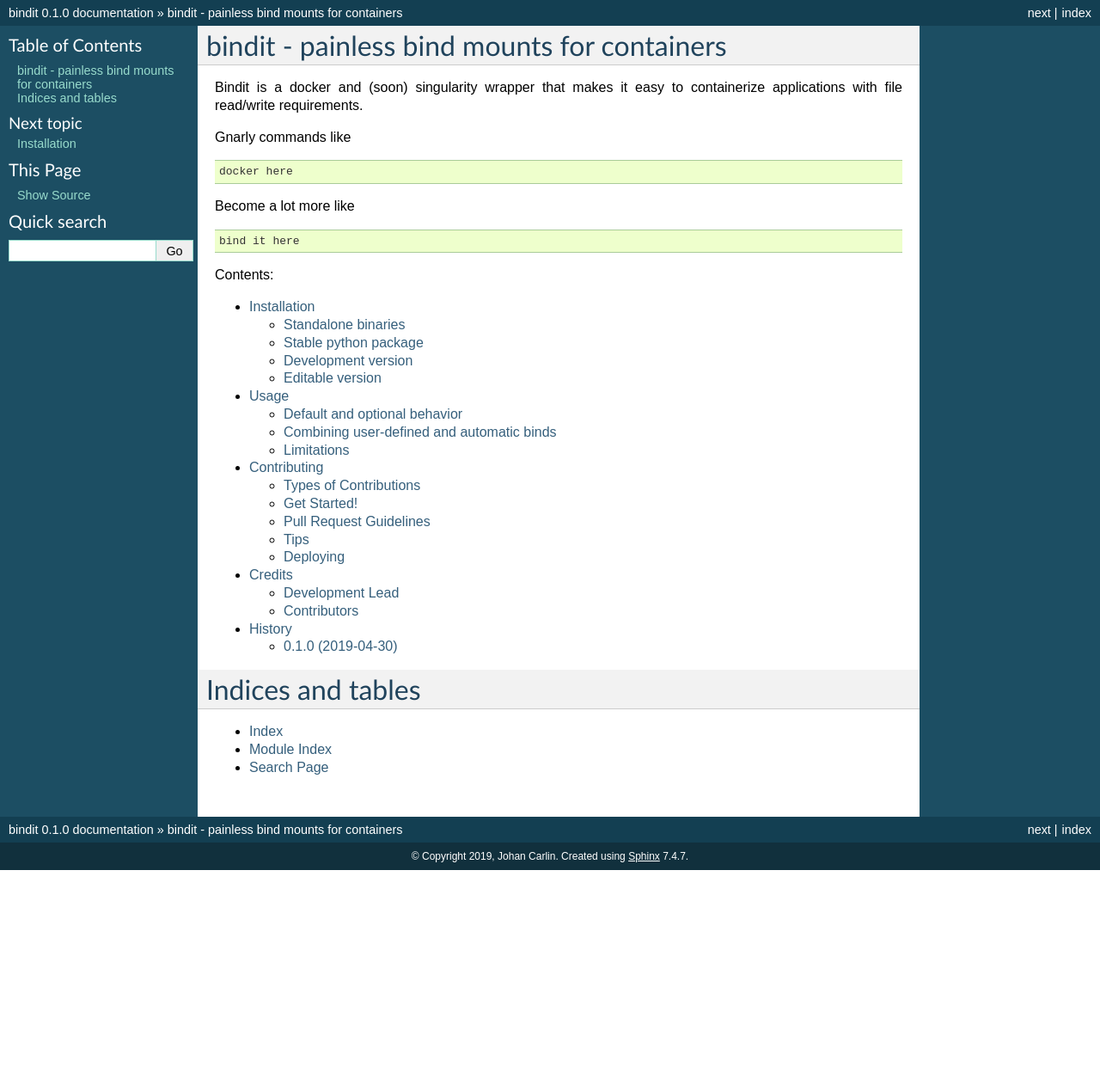
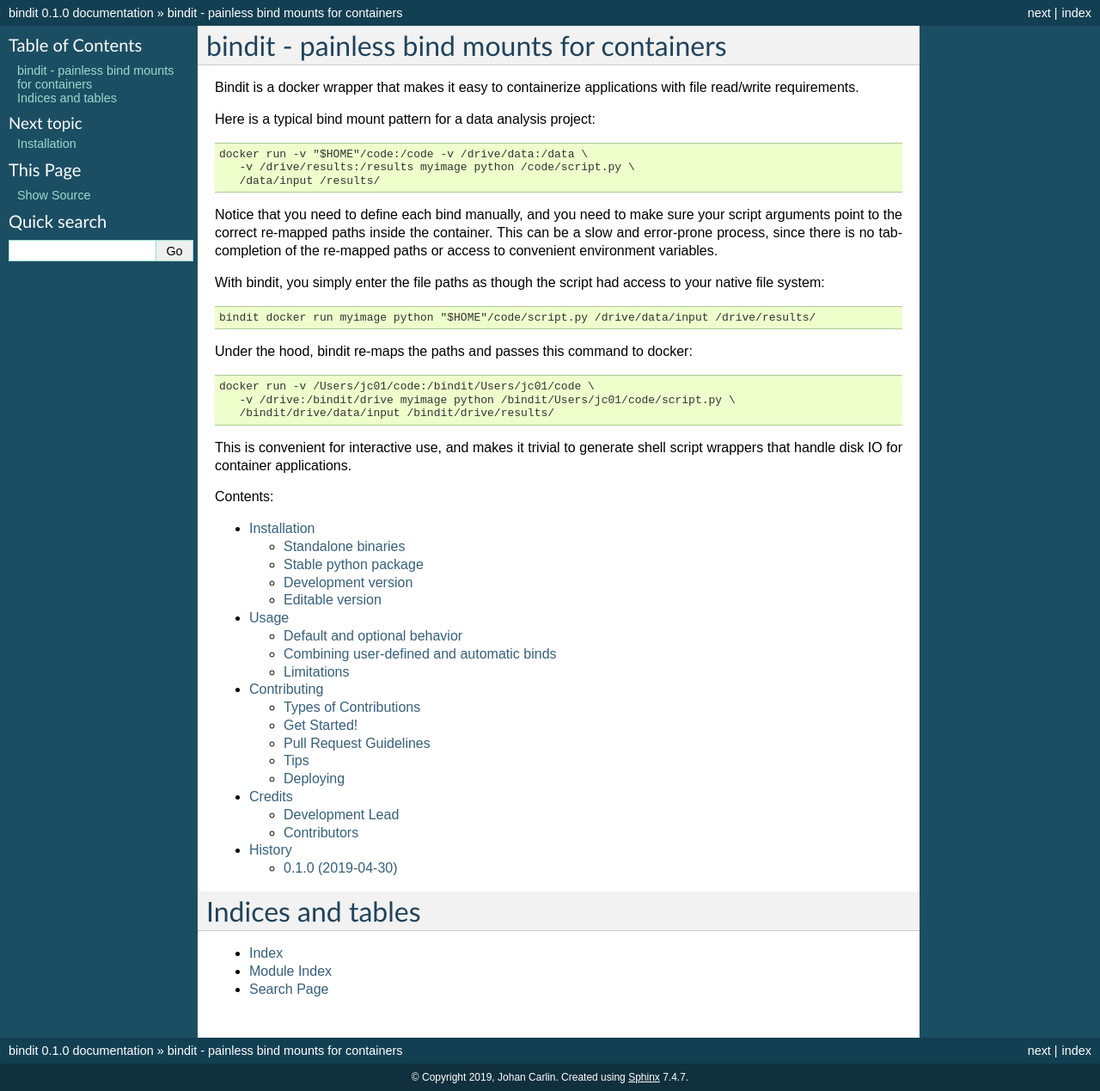
Before and after one commit to jooh/bindit, a Sphinx documentation site: the page built from docs/index.rst, in a window 1280 px wide. Shown: the whole page at 86% size. Built offline with Sphinx 7.4.7, drawn with Linux system fonts in a browser that asks for light colours; pages that are not in the unit, such as notebooks, are missing from menus; before the commit the page ends 1012 px from its top, so only the background shows below that.

Commit message:
documentation

```diff
--- a/docs/index.rst
+++ b/docs/index.rst
@@ -1,21 +1,39 @@
 bindit - painless bind mounts for containers
 ============================================
 
-Bindit is a docker and (soon) singularity wrapper that makes it easy to containerize
-applications with file read/write requirements.
+Bindit is a docker wrapper that makes it easy to containerize applications with file
+read/write requirements.
 
-Gnarly commands like
+Here is a typical bind mount pattern for a data analysis project:
 
 .. code-block:: console
 
-   docker here
+   docker run -v "$HOME"/code:/code -v /drive/data:/data \
+      -v /drive/results:/results myimage python /code/script.py \
+      /data/input /results/
 
-Become a lot more like
+Notice that you need to define each bind manually, and you need to make sure your script
+arguments point to the correct re-mapped paths inside the container. This can be a slow
+and error-prone process, since there is no tab-completion of the re-mapped paths or
+access to convenient environment variables.
+
+With bindit, you simply enter the file paths as though the script had access to your
+native file system:
 
 .. code-block:: console
 
-   bind it here
+   bindit docker run myimage python "$HOME"/code/script.py /drive/data/input /drive/results/
 
+Under the hood, bindit re-maps the paths and passes this command to docker:
+
+.. code-block:: console
+
+   docker run -v /Users/jc01/code:/bindit/Users/jc01/code \
+      -v /drive:/bindit/drive myimage python /bindit/Users/jc01/code/script.py \
+      /bindit/drive/data/input /bindit/drive/results/
+
+This is convenient for interactive use, and makes it trivial to generate shell script
+wrappers that handle disk IO for container applications.
 
 .. toctree::
    :maxdepth: 2
```
Also changed, not shown: docs/installation.rst (+6 -6 lines), docs/usage.rst (+20 -9 lines).
